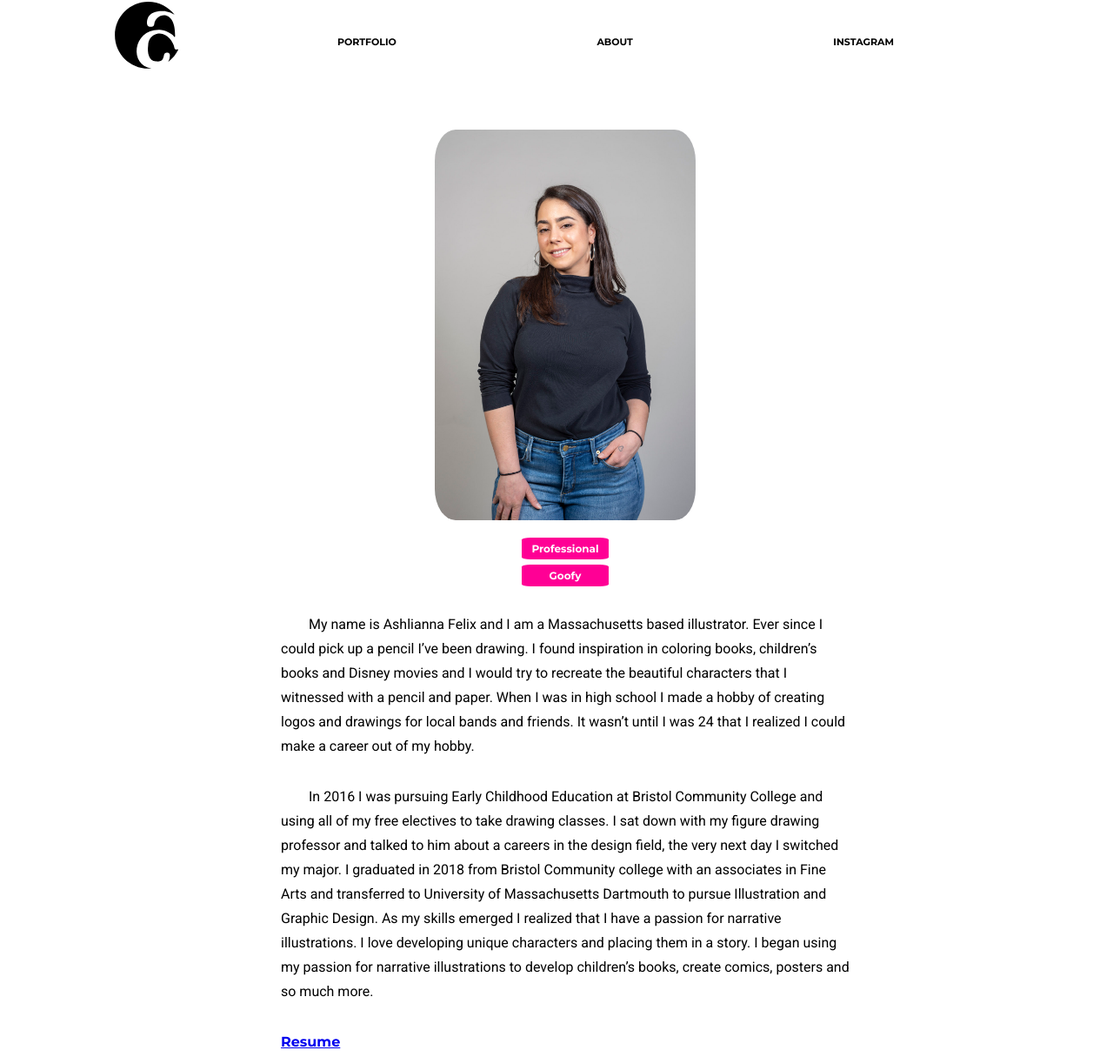
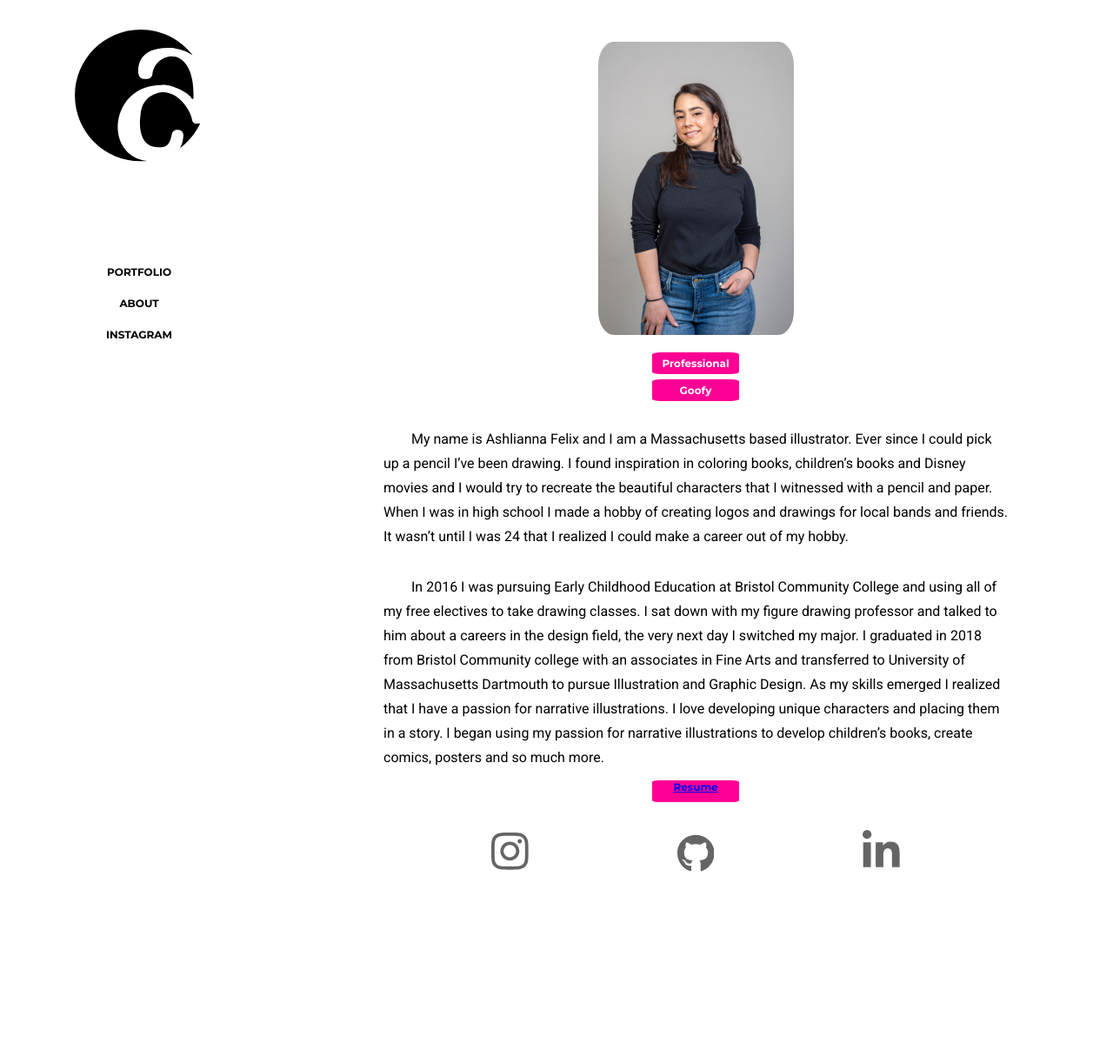
Before and after one commit to ashixart/about-me, a plain HTML site: page index.html in a window 1280 px wide. Shown: the top 1215 px of the page at 87% size. After the commit the page ends 1039 px from the top, so only its background shows below. Drawn offline with nearby package versions, Linux system fonts and the light colour scheme.

Commit message:
Add files via upload

```diff
--- a/index.html
+++ b/index.html
@@ -20,6 +20,7 @@
     <script src="main.js"></script>
   </head>
   <body>
+
     <div class="container">
       <div class="icon">
         <svg version="1.1" id="Layer_1" xmlns:x="&ns_extend;" xmlns:i="&ns_ai;" xmlns:graph="&ns_graphs;"
@@ -431,9 +432,9 @@ jJQ+PIp+DJThqDdQosPP3j/4C75kvAAO9Ukt8tf/AWZqiaw=
       </div>
       <nav>
         <ul>
-          <li><a href="#">Portfolio</a></li>
-          <li><a href="#">About</a></li>
-          <li><a href="#">Instagram</a></li>
+          <li><a href="https://ashixart.github.io/">Portfolio</a></li>
+          <li><a href="https://ashixart.github.io/about-me/">About</a></li>
+          <li><a href="https://www.instagram.com/ashix_illustrations/">Instagram</a></li>
         </ul>
       </nav>
       <!-- where my about me statement starts -->
@@ -452,9 +453,11 @@ jJQ+PIp+DJThqDdQosPP3j/4C75kvAAO9Ukt8tf/AWZqiaw=
           <p class="paragraph2">My name is Ashlianna Felix and I am a Massachusetts based illustrator. Ever since I could pick up a pencil I’ve been drawing. I found inspiration in coloring books, children’s books and Disney movies and I would try to recreate the beautiful characters that I witnessed with a pencil and paper. When I was in high school I made a hobby of creating logos and drawings for local bands and friends. It wasn’t until I was 24 that I realized I could make a career out of my hobby.</p>
           <p class="paragraph2">In 2016 I was pursuing Early Childhood Education at Bristol Community College and using all of my free electives to take drawing classes. I sat down with my figure drawing professor and talked to him about a careers in the design field, the very next day I switched my major. I graduated in 2018 from Bristol Community college with an associates in Fine Arts and transferred to University of Massachusetts Dartmouth to pursue Illustration and Graphic Design.
           As my skills emerged I realized that I have a passion for narrative illustrations. I love developing unique characters and placing them in a story. I began using my passion for narrative illustrations to develop children’s books, create comics, posters and so much more.</p>
-          <p>
-          <a href="#">Resume</a>
-        </p>
+
+          <div class="resume">
+
+          <a href="https://ashixart.github.io/resume/">Resume</a>
+          </div>
       </div>
       <footer>
         <ul>
--- a/main.css
+++ b/main.css
@@ -14,10 +14,9 @@ body{
 /* what contains everything on the page */
 .container{
   /* margin-right:3em; */
-  min-width:100%;
-  /* width:100%; */
+   min-width:100%;
+  /* width:525px;  */
   height:100vh;
-  width:550px;
   display:grid;
   grid-template-columns: 1fr;
   grid-template-rows: auto;
@@ -35,8 +34,8 @@ body{
  nav,
  .content,
  footer{
-   padding-left: 3em;
-   padding-right: 3em;
+   padding-left: 1em;
+   padding-right: 1em;
    text-align: center;
 }
 
@@ -45,6 +44,8 @@ body{
   padding-bottom: 15px;
 
 }
+
+
 
 button {
   all: unset;
@@ -65,6 +66,26 @@ button {
 
 }
 
+.resume{
+  all: unset;
+  text-decoration: none;
+  font-family: Montserrat;
+  font-size: 12px;
+  color:white;
+  text-align: center;
+  background-color:rgb(255, 0, 149);
+  border-radius: 8%;
+  display:block;
+  margin-left: auto;
+  margin-right: auto;
+  width:100px;
+  height: 25px;
+  margin-top: 1em;
+  margin-bottom: .5em;
+  cursor: pointer;
+
+
+}
 
 
 /* navigation bar styling */
@@ -88,8 +109,8 @@ nav ul{
 
 nav li{
   display: inline-block;
-  margin-left: 30px;
-  margin-right: 30px;
+  margin-left: 20px;
+  margin-right: 20px;
   padding-top: 17px;
 
   position: relative;
@@ -100,7 +121,7 @@ nav a{
   text-decoration: none;
   text-transform: uppercase;
   font-family: Montserrat;
-  font-size: 11px;
+  font-size: 12px;
 }
 
 nav a:hover{
@@ -217,27 +238,33 @@ footer p{
     grid-template-columns: 300px 1fr;
     grid-template-rows: auto;
     grid-template-areas:
-          "icon nav"
-          "icon nav"
-          "content content"
-          "content content"
+          "icon content"
+          "nav content"
+          "nav content"
+          ". content"
           "footer footer";
   }
+
+
     nav ul{
       padding-top: 20px;
-      text-align: right;
+      text-align: center;
       display: flex;
       justify-content: space-between;
-      flex-direction: row;
+      flex-direction: column;
+
     }
+
     .icon svg {
-      width: 40%;
-      padding-left:20px;
+      width: 60%;
+      padding-top:30px;
+      padding-bottom: 70px;
+
     }
 
 
     .content img{
-      width: 40%;
+      width: 30%;
 
     }
 
```
